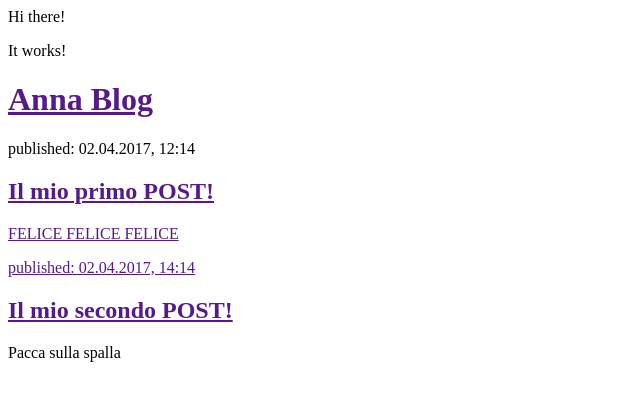
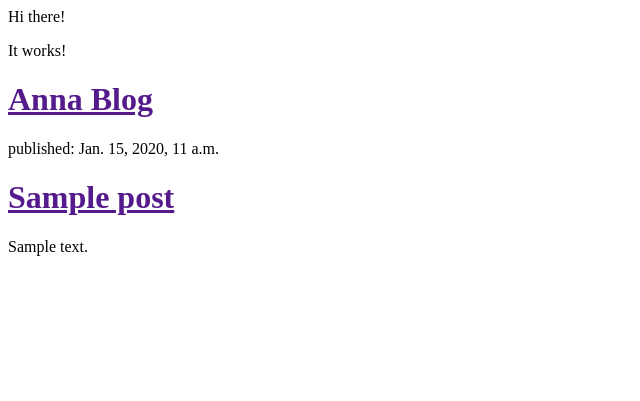
Before and after one commit to Annare78/my-first-blog, a Django app: template blog/templates/blog/post_list.html in a window 1280 px wide. Shown: the top 401 px of the page, without its empty margins (0-640 px from the left). Run offline with Django 3.2, Linux system fonts and the light colour scheme; the template is opened without the code that fills it: values that come from a table or form of the project are taken from there, others are empty; tables that the repository leaves empty hold one stand-in row (values such as "Sample post").

Commit message:
Modified templates to display posts from database

```diff
--- a/blog/templates/blog/post_list.html
+++ b/blog/templates/blog/post_list.html
@@ -11,15 +11,13 @@
        </div>
 
        <div>
-            <p>published: 02.04.2017, 12:14</p>
-          <h2><a href="">Il mio primo POST!</h2>
-            <p>FELICE FELICE FELICE</p>
-        </div>
+         {% for post in posts %}
+       <div>
+           <p>published: {{ post.published_date }}</p>
+           <h1><a href="">{{ post.title }}</a></h1>
+           <p>{{ post.text|linebreaksbr }}</p>
 
         <div>
-            <p>published: 02.04.2017, 14:14</p>
-            <h2><a href="">Il mio secondo POST!</a></h2>
-            <p>Pacca sulla spalla</p>
-        </div>
+    {% endfor %}
     </body>
 </html>
--- a/blog/views.py
+++ b/blog/views.py
@@ -1,5 +1,8 @@
 from django.shortcuts import render
+from django.utils import timezone
+from .models import Post
 def post_list(request):
-    return render(request, 'blog/post_list.html', {})
+    posts = Post.objects.filter(published_date__lte=timezone.now()).order_by('published_date')
+    return render(request, 'blog/post_list.html', {'posts': posts})
 
 # Create your views here.
```
